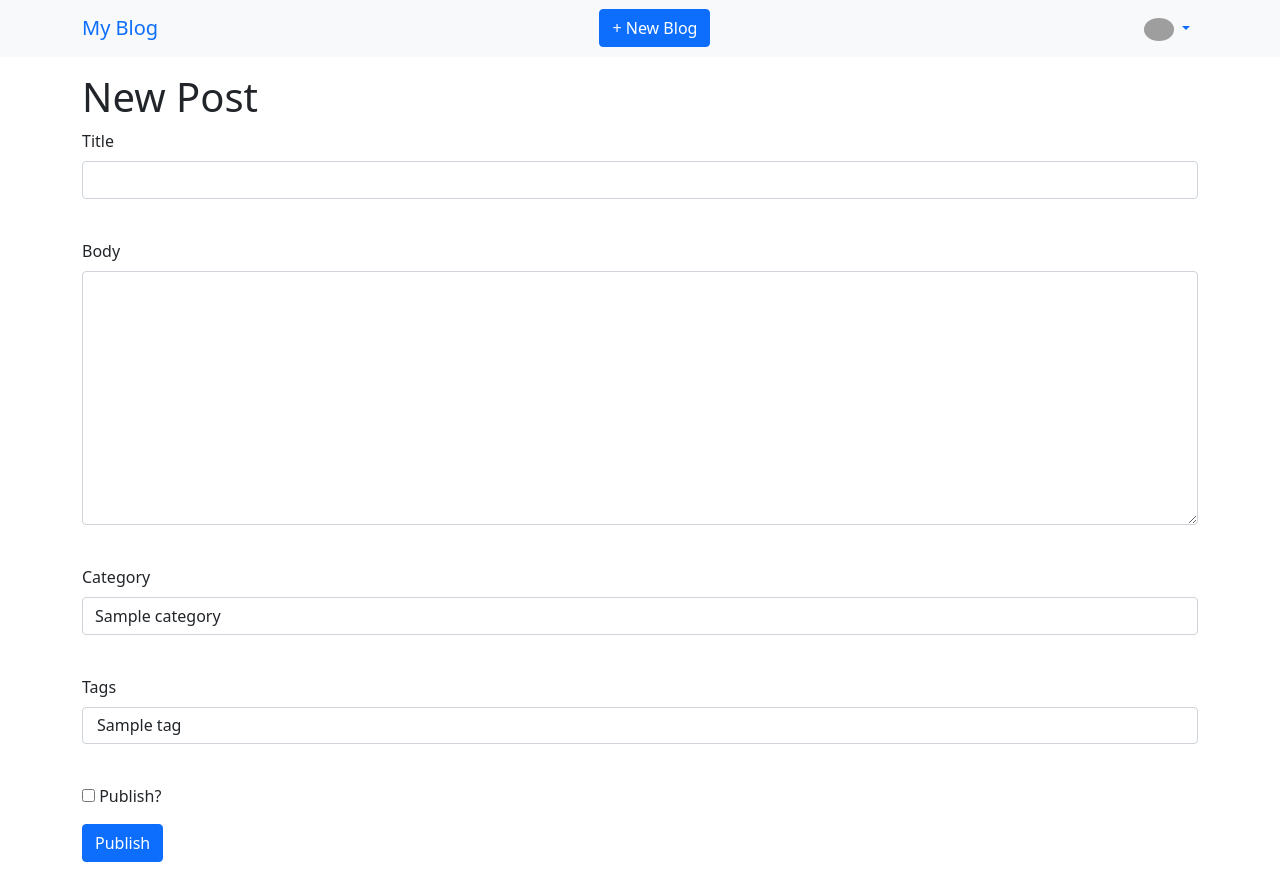
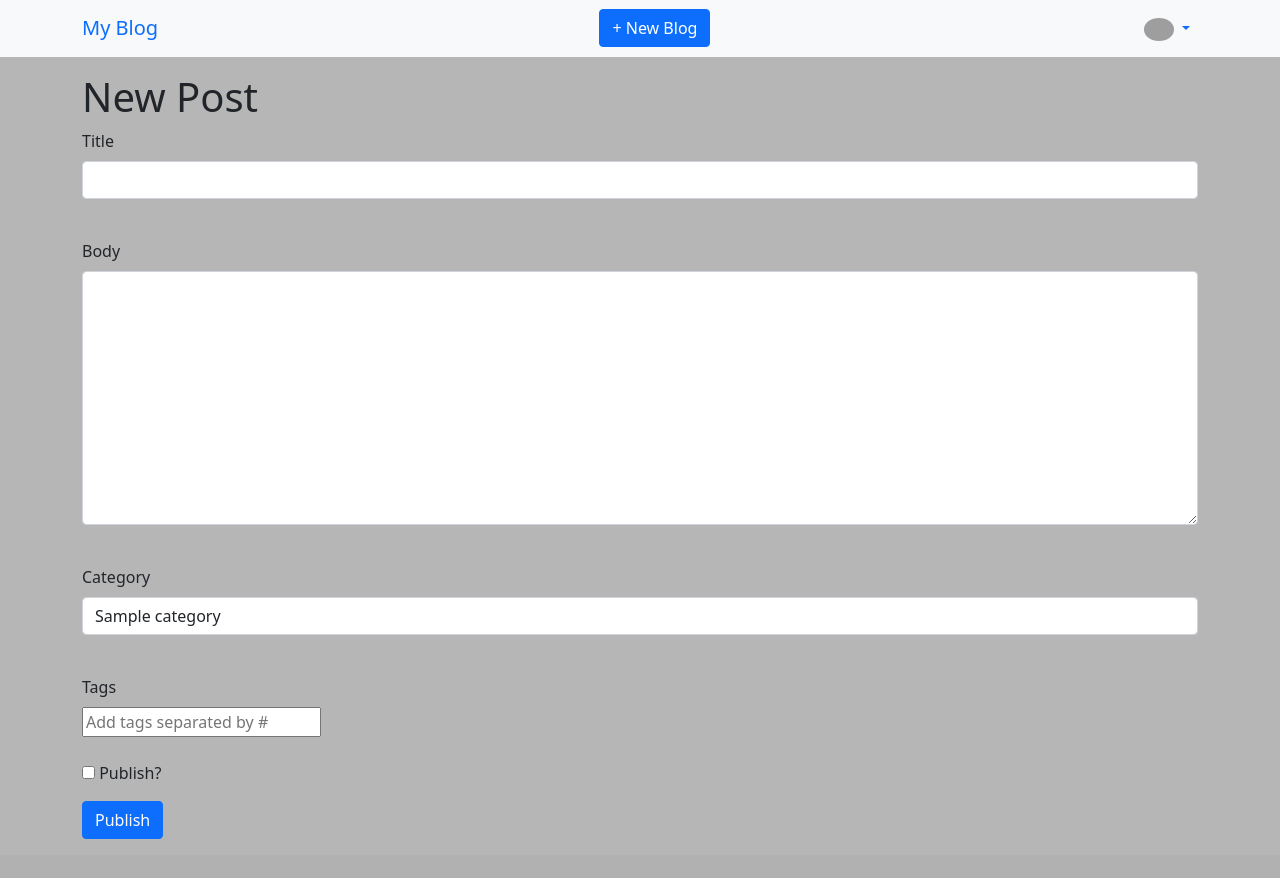
Before and after one commit to stantejada/blog_app, a Flask app: page /post/new in a window 1280 px wide. After the commit the page ends 839 px from the top, so only its background shows below. Run offline with Flask 3, Linux system fonts and the light colour scheme; a user stored in the database is signed in; tables that the repository leaves empty hold one stand-in row (values such as "Sample post"); grey boxes are pictures that could not be loaded.

Commit message:
Last commit for blog projects

```diff
--- a/app/forms.py
+++ b/app/forms.py
@@ -48,7 +48,7 @@ class PostForm(FlaskForm):
 
     category_id = SelectField('Category', coerce=int, validators=[Optional()])
 
-    tags = SelectMultipleField('Tags', coerce=int, validators=[Optional()])
+    tags = StringField('Tags', validators=[Optional()])
 
 
     is_published = BooleanField('Publish?')
--- a/app/models.py
+++ b/app/models.py
@@ -58,6 +58,10 @@ class User(UserMixin, db.Model):
         lazy='dynamic'
     )
 
+    notifications: so.Mapped[List['Notification']] = so.relationship('Notification', back_populates='user')
+
+
+
     def avatar(self, size):
         digest = md5(self.email.lower().encode('utf-8')).hexdigest()
         return f"https://www.gravatar.com/avatar/{digest}?d=identicon&s={size}"
@@ -94,11 +98,6 @@ class User(UserMixin, db.Model):
     def followers_count(self):
         return len(self.followers)
 
-# #Followers
-# class Follower(db.Model):
-#     follower_id: so.Mapped[int] = so.mapped_column(sa.Integer, sa.ForeignKey('user.id'), primary_key=True)
-#     followed_id: so.Mapped[int] = so.mapped_column(sa.Integer, sa.ForeignKey('user.id'), primary_key=True)
-
 
 #post Models
 class Post(db.Model):
@@ -109,7 +108,7 @@ class Post(db.Model):
     slug: so.Mapped[str] = so.mapped_column(sa.String(255), unique=True, nullable=False)
     body: so.Mapped[str] = so.mapped_column(sa.Text, nullable=False)
     create_at: so.Mapped[datetime] = so.mapped_column(sa.DateTime, default=lambda: datetime.now(timezone.utc))
-    update_at: so.Mapped[datetime] = so.mapped_column(sa.DateTime, default=lambda: datetime.now(timezone.utc), onupdate=timezone.utc)
+    update_at: so.Mapped[datetime] = so.mapped_column(sa.DateTime, default=lambda: datetime.now(timezone.utc), onupdate=lambda: datetime.now(timezone.utc))
     published_at: so.Mapped[Optional[datetime]] = so.mapped_column(sa.DateTime)
     is_published: so.Mapped[bool] = so.mapped_column(sa.Boolean, default=False)
 
@@ -121,6 +120,9 @@ class Post(db.Model):
 
     #relacion de muchos a muchos
     tags: so.Mapped[List['Tag']] = so.relationship('Tag', secondary=post_tags, back_populates='posts')
+
+    notifications: so.Mapped[List['Notification']] = so.relationship('Notification', back_populates='post')
+
 
 #Automatically generate slug before saving
 @event.listens_for(Post, 'before_insert')
@@ -163,6 +165,22 @@ class Role(db.Model):
     #many to many
     users: so.Mapped[List['User']] = so.relationship('User', secondary=user_roles, back_populates='roles')
 
+
+class Notification(db.Model):
+    __tablename__ = 'notifications'
+
+    id: so.Mapped[int] = so.mapped_column(sa.Integer, primary_key=True)
+    user_id: so.Mapped[int] = so.mapped_column(sa.Integer, sa.ForeignKey('users.id'))
+    post_id: so.Mapped[Optional[int]] = so.mapped_column(sa.Integer, sa.ForeignKey('posts.id'))
+    message: so.Mapped[str] = so.mapped_column(sa.String(255))
+    is_read: so.Mapped[bool] = so.mapped_column(sa.Boolean, default=False)
+    timestamp: so.Mapped[datetime] = so.mapped_column(sa.DateTime, default=lambda: datetime.now(timezone.utc))
+
+    user: so.Mapped['User'] = so.relationship('User', back_populates='notifications')
+    post: so.Mapped['Post'] = so.relationship('Post', back_populates='notifications')
+
+
+
 @login.user_loader
 def load_user(id):
     return db.session.get(User, int(id))
--- a/app/routes.py
+++ b/app/routes.py
@@ -2,7 +2,7 @@ from flask import render_template, redirect, flash, url_for, request, abort
 from app import app, db
 import sqlalchemy as sa
 from app.forms import LoginForm, RegisterForm, PostForm, CategoryForm
-from app.models import User, Role, Post, Category, Tag
+from app.models import User, Role, Post, Category, Tag, Notification
 from flask_login import current_user, login_user, logout_user, login_required
 from urllib.parse import urlsplit
 from functools import wraps
@@ -122,9 +122,10 @@ def new_post():
 
     form.category_id.choices = [(c.id, c.name) for c in Category.query.all()]
 
-    form.tags.choices = [(t.id, t.name) for t in Tag.query.all()]
+   # form.tags.choices = [(t.id, t.name) for t in Tag.query.all()]
 
     if form.validate_on_submit():
+
         #generate slug from title
         slug = slugify(form.title.data)
 
@@ -133,24 +134,49 @@ def new_post():
         if existing_post:
             slug = f'{slug}-{int(time.time())}'
 
+
         #create post
         post = Post(
             title=form.title.data,
             slug=slug,
             body=form.body.data,
             category_id = form.category_id.data,
-            tags = form.tags.data,
+            #tags = form.tags.data,
             author_id = current_user.id
         )
+
+
+        #Process tags
+        raw_tags = form.tags.data
+        tag_list= [tag.strip() for tag in raw_tags.split("#") if tag.strip()]
+
+        for tag_name in tag_list:
+            tag= Tag.query.filter_by(name=tag_name).first()
+            if not tag:
+                tag = Tag(name=tag_name)
+                db.session.add(tag)
+            post.tags.append(tag)
+
+
         #Save in DB
         db.session.add(post)
+
+        followers = current_user.followed
+
+        for follower in followers:
+            print(follower)
+            notification = Notification(user_id=follower.id, message=f'{current_user.username} has posted a new article: "{post.title}"')
+            db.session.add(notification)
+
         db.session.commit()
 
         flash('Post created successfully!', 'success')
         return redirect(url_for('home'))
-    else:
-        print(form.errors)
-    return render_template('create_post.html', form=form)
+
+    all_tags = Tag.query.all()
+    existing_tags = [tag.name for tag in all_tags]
+
+    return render_template('create_post.html', form=form,  existing_tags=existing_tags)
 
 #Read post by slug
 @app.route('/post/<slug>')
@@ -185,7 +211,23 @@ def update_post(slug):
         post.title = form.title.data
         post.body = form.body.data
         post.category_id = form.category_id.data
-        post.tags = form.tags.data
+        # post.tags = form.tags.data
+
+        raw_tags = form.tags.data
+        if raw_tags:
+            tag_list= [tag.strip() for tag in raw_tags.split("#") if tag.strip()]
+
+            post.tags=[]
+
+            for tag_name in tag_list:
+                tag= Tag.query.filter_by(name=tag_name).first()
+                if not tag:
+                    tag = Tag(name=tag_name)
+                    db.session.add(tag)
+                post.tags.append(tag)
+
+
+
         db.session.commit()
         flash('Post updated successfully!', 'success')
         return redirect(url_for('home', id=post.id))
@@ -240,7 +282,7 @@ def follow(username):
     return redirect(url_for('profile', username=username))
 
 #Unfollow route
-@app.route('/route/<username>')
+@app.route('/unfollow/<username>')
 @login_required
 def unfollow(username):
     user_to_unfollow = User.query.filter_by(username=username).first_or_404()
@@ -256,7 +298,11 @@ def unfollow(username):
 
     return redirect(url_for("profile", username=username))
 
-
+@app.route('/notifications')
+@login_required
+def notifications():
+    user_notifications = Notification.query.filter_by(user_id=current_user.id).order_by(Notification.timestamp.desc()).all()
+    return render_template('notifications.html', notifications=user_notifications)
 
 
 @app.route('/logout')
--- a/app/static/styles/styles.css
+++ b/app/static/styles/styles.css
@@ -0,0 +1,3 @@
+body {
+    background-color: rgb(182, 182, 182);
+}
--- a/app/templates/create_post.html
+++ b/app/templates/create_post.html
@@ -31,9 +31,10 @@
     </p>
     <p>
         {{ form.tags.label(class='form-label') }} <br>
-        {{ form.tags(size=1, class='form-control') }} <br>
+        <!-- <input type="text" id="tags-input" class="form-control" placeholder="Add tags separated by #"> <br> -->
+        {{ form.tags(class='form-label', id="tags-input", placeholder='Add tags separated by #') }} <br>
         {% for error in form.tags.errors %}
-        <span>[{{ error }}]</span>
+        <span class="text-danger">[{{ error }}]</span>
         {% endfor %}
     </p>
     <p>
@@ -43,4 +44,6 @@
 </form>
 
 
+
+
 {% endblock %}
--- a/app/templates/edit_post.html
+++ b/app/templates/edit_post.html
@@ -8,7 +8,7 @@
     {{ form.hidden_tag() }}
     <p>
         {{ form.title.label(class='form-label') }} <br>
-        {{ form.title(size=32, class='form-cotrol') }} <br>
+        {{ form.title(size=32, class='form-control') }} <br>
         {% for error in form.title.errors %}
         <span>[{{ error }}]</span>
         {% endfor %}
--- a/app/templates/index.html
+++ b/app/templates/index.html
@@ -31,6 +31,7 @@
         </div>
 
     </div>
+    {% endfor %}
 </div>
-{% endfor %}
+
 {% endblock %}
```
Also changed, not shown: app/templates/_post.html (+5 -2 lines), app/templates/notifications.html (added, +18 -0 lines), migrations/versions/07053c5bd1df_.py (added, +38 -0 lines), test.db.
